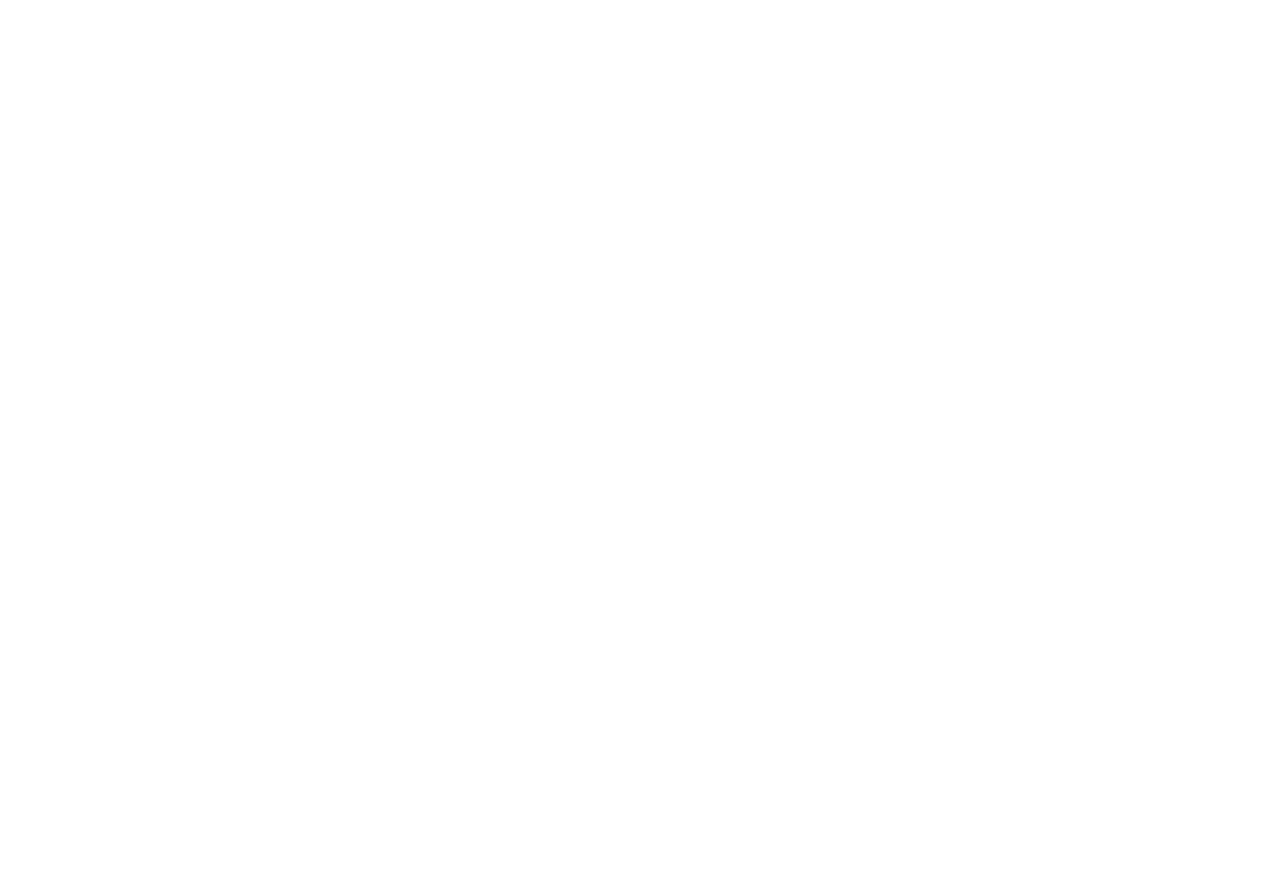
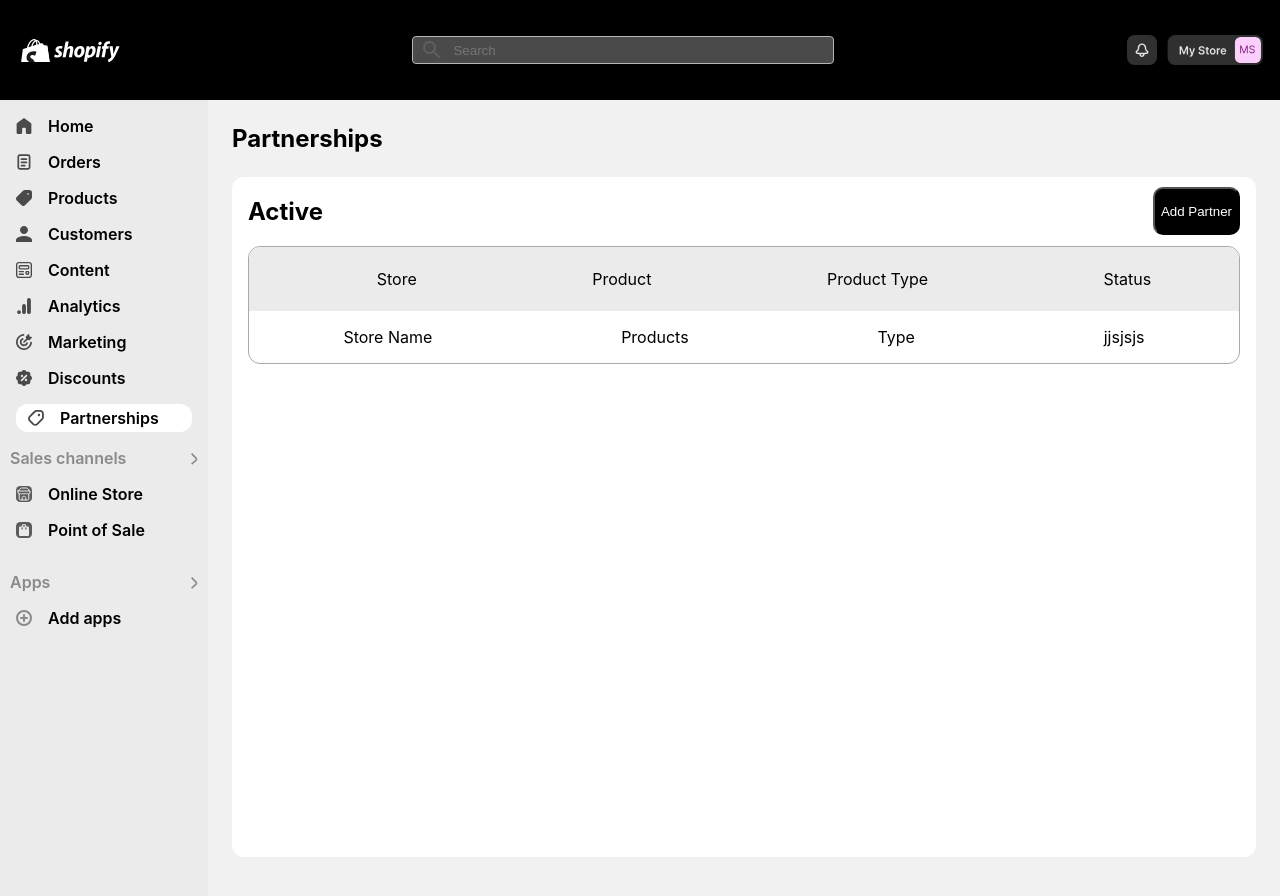
Before and after one commit to Be-bo/brainstation-shopify, a React (Create React App) app: page / in a window 1280 px wide. Shown: the top 896 px of the page. Before the commit the page ends 800 px from the top, so only its background shows below. Built offline with nearby package versions, Linux system fonts and the light colour scheme; the HTML template or start-up script is replaced by a standard one.

Commit message:
initiated lists for partners

```diff
--- a/src/components/AddPartnerships.scss
+++ b/src/components/AddPartnerships.scss
@@ -1,5 +1,5 @@
 .mainbody {
-    background-color: #F1F1F1;
+  background-color: #f1f1f1;
   display: flex;
   flex-direction: row;
 
@@ -13,11 +13,10 @@
   &__box {
     width: 80vw;
     height: 85vh;
-        background-color: #FFFFFF;
+    background-color: #ffffff;
     border-radius: 12px;
     margin-left: 24px;
     margin-right: 24px;
     margin-top: 24px;
-
   }
 }
--- a/src/components/Partnerships.jsx
+++ b/src/components/Partnerships.jsx
@@ -1,5 +1,41 @@
+// import MerchantList from "./MerchantList/MerchantList";
+import Topbar from "./Topbar/Topbar";
+import Leftbar from "./Leftbar/Leftbar";
+import "../components/Partnerships.scss";
 
 function Partnerships() {
-  return <></>;
+  return (
+    <>
+      <Topbar></Topbar>
+      <div className="mainbody">
+        <Leftbar></Leftbar>
+        <div className="mainbody__content">
+          <div className="mainbody__heading">Partnerships</div>
+          <div className="mainbody__box">
+            <div className="mainbody__header-container">
+              <h2 className="mainbody__box-header">Active</h2>
+              <button className="mainbody__button">Add Partner</button>
+            </div>
+            <div className="mainbody__info-container">
+              <div className="mainbody__info-row1">
+                <ul className="mainbody__info-list">
+                  <li className="mainbody__list-item">Store</li>
+                  <li className="mainbody__list-item">Product</li>
+                  <li className="mainbody__list-item">Product Type</li>
+                  <li className="mainbody__list-item">Status</li>
+                </ul>
+                <ul className="mainbody__product-list">
+                  <li className="mainbody__product-item">Store Name</li>
+                  <li className="mainbody__product-item">Products</li>
+                  <li className="mainbody__product-item">Type</li>
+                  <li className="mainbody__product-item">jjsjsjs</li>
+                </ul>
+              </div>
+            </div>
+          </div>
+        </div>
+      </div>
+    </>
+  );
 }
 export default Partnerships;
--- /dev/null
+++ b/src/components/Partnerships.scss
@@ -0,0 +1,38 @@
+.mainbody {
+  &__header-container {
+    display: flex;
+    justify-content: space-between;
+    padding: 0 1rem;
+    align-items: center;
+  }
+  &__button {
+    color: white;
+    background-color: black;
+    border-radius: 10px;
+    height: 3rem;
+  }
+  &__info-list {
+    list-style-type: none;
+    display: flex;
+    justify-content: space-around;
+    background-color: #ebebeb;
+    height: 4rem;
+    align-items: center;
+    margin: 0;
+    border-radius: 12px;
+    border-bottom-right-radius: 0px;
+    border-bottom-left-radius: 0px;
+  }
+  &__info-row1 {
+    border: 1px solid darkgray;
+    margin: 0 1rem;
+    padding: 0;
+    border-radius: 12px;
+  }
+  &__product-list {
+    list-style-type: none;
+    display: flex;
+    justify-content: space-around;
+    padding-inline-start: 0;
+  }
+}
```
Lines whose indentation alone changed are shown as unchanged.
